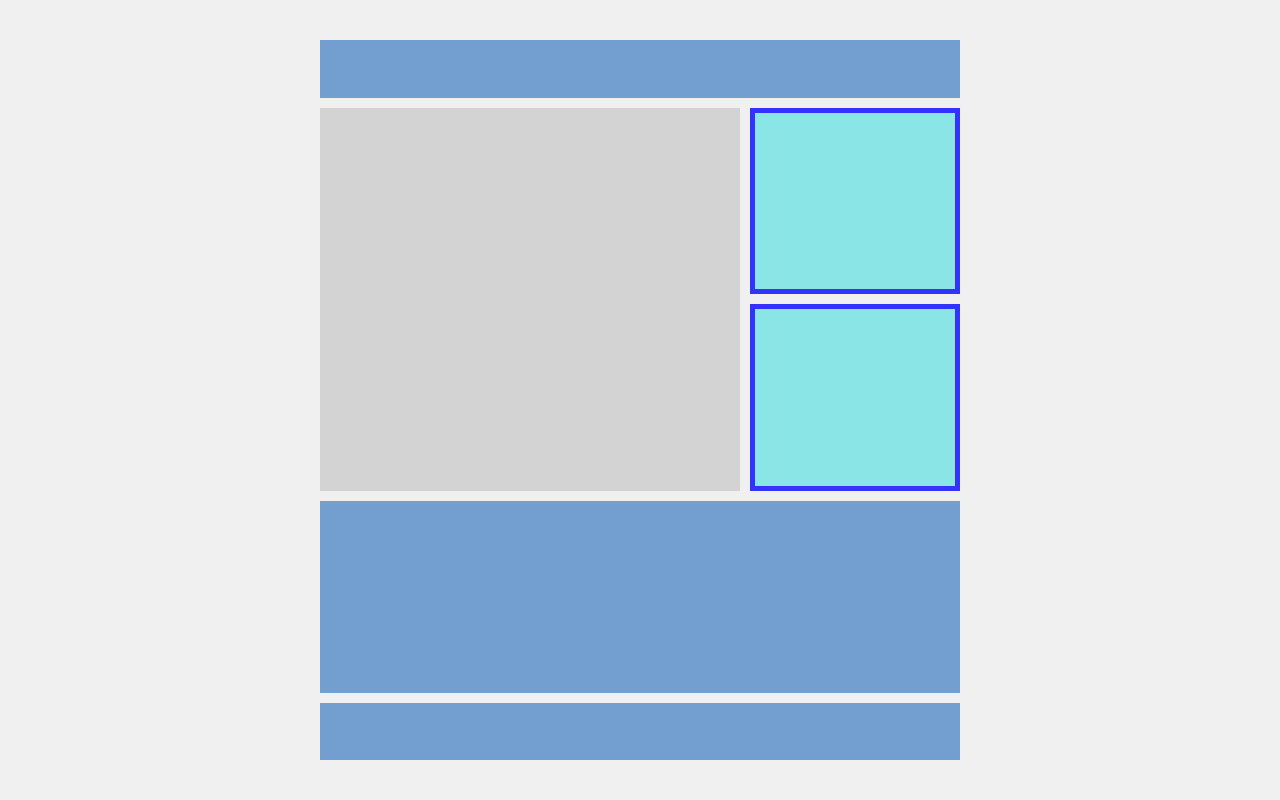
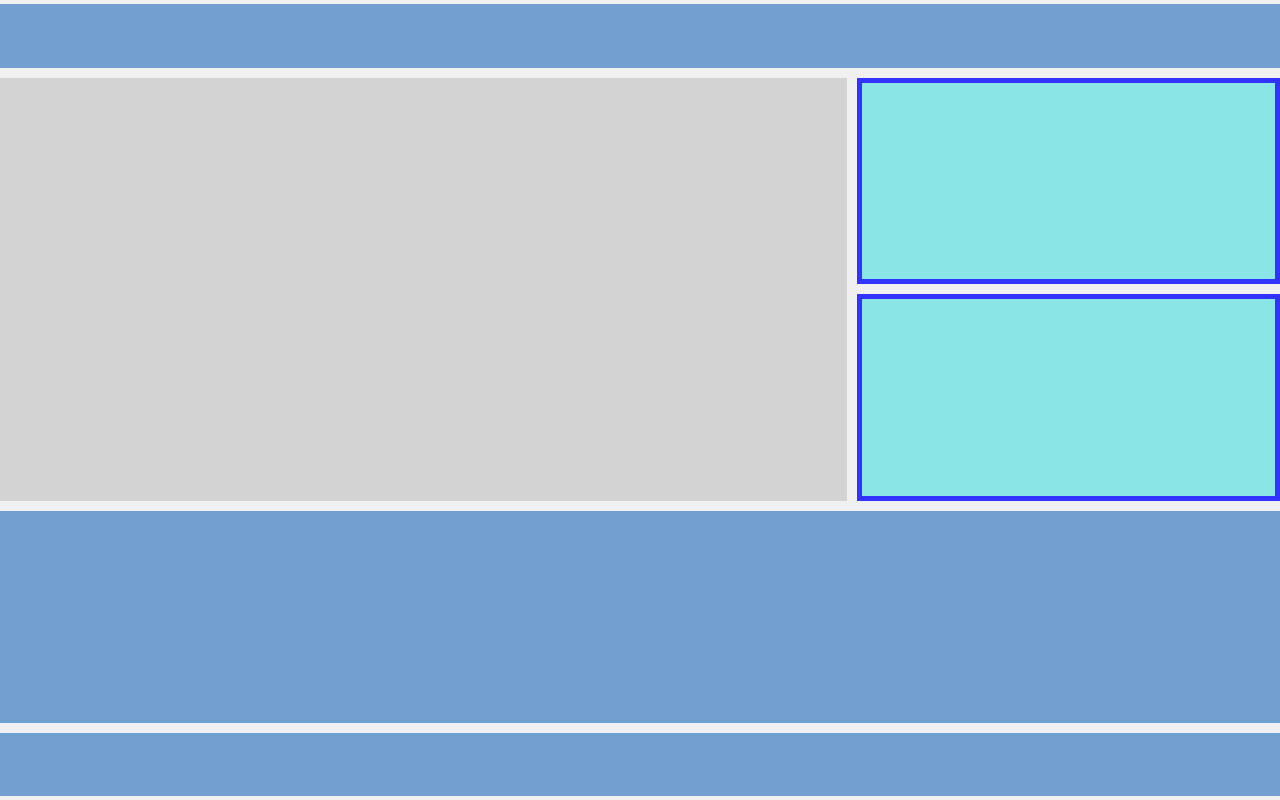
Before and after one commit to avexxrage/bordes-css, a plain HTML site: page index.html in a window 1280 px wide. Drawn offline with Linux system fonts and the light colour scheme.

Commit message:
visual studio
modificado

```diff
--- a/index.css
+++ b/index.css
@@ -17,9 +17,9 @@ body {
     grid-template-columns: 2fr 1fr;
     grid-template-rows: 0.3fr 2fr 1fr 0.3fr;
     gap: 10px;
-    width: 50%;
-    max-width: 1200px;
-    height: 90vh;
+    width: 100%;
+    max-width: 1600px;
+    height: 99vh;
   }
 
   .header {
```
